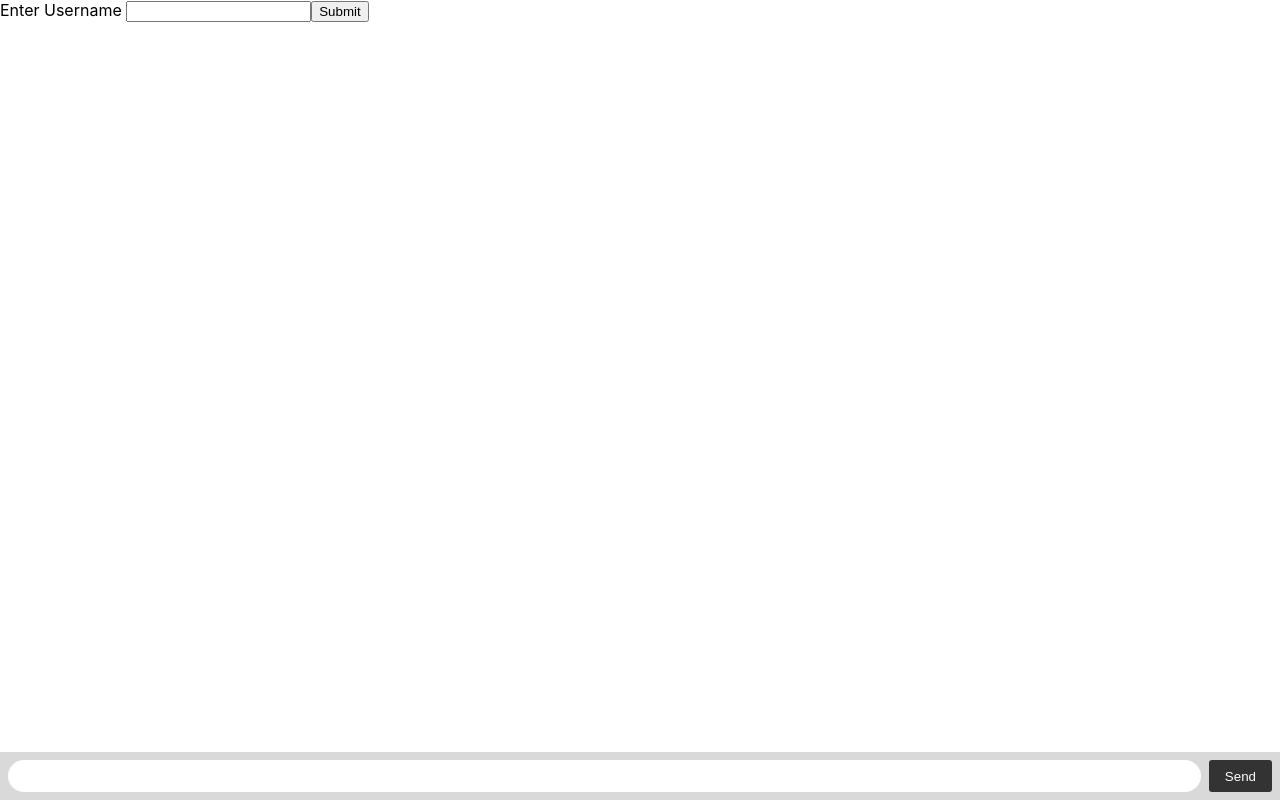
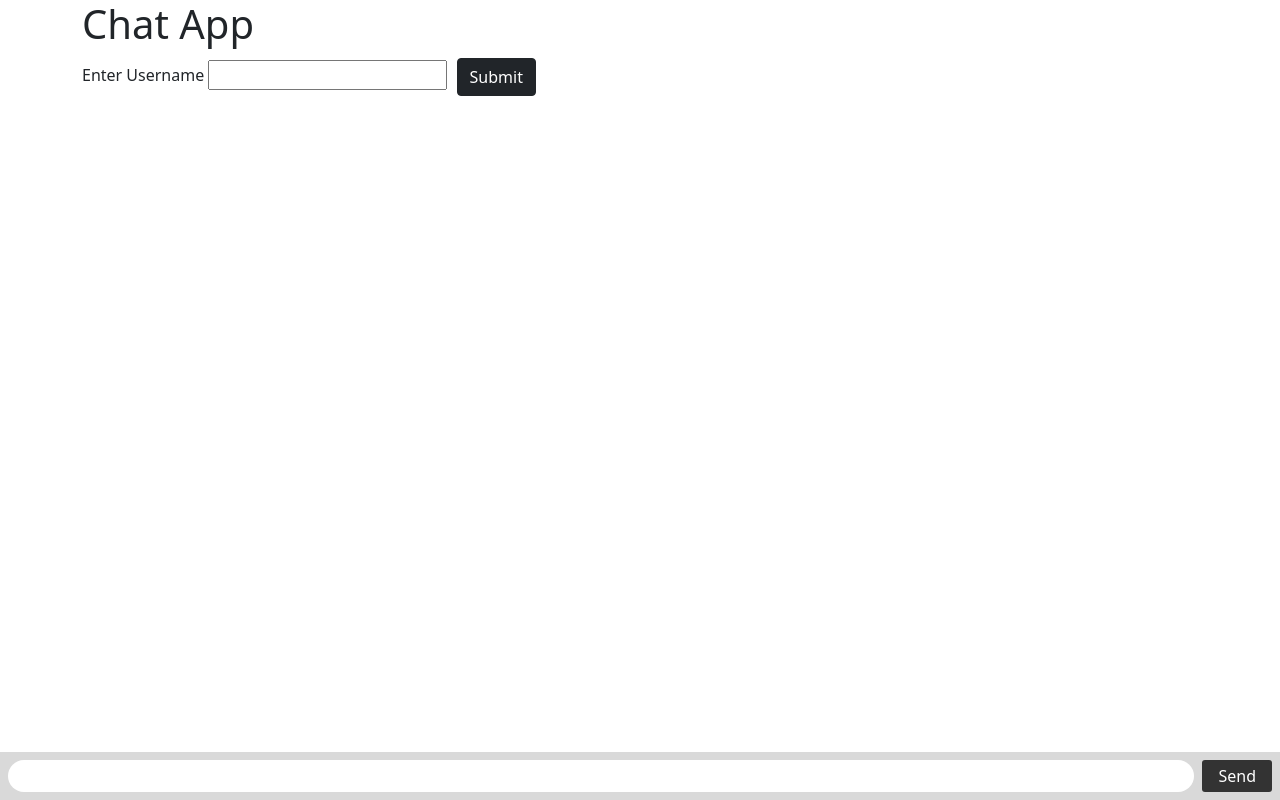
Before and after one commit to MatthewONeill/Socket-Io-Chat-App, a website: page public/index.html in a window 1280 px wide. Drawn offline with nearby package versions, Linux system fonts and the light colour scheme; no server answers.

Commit message:
clean up a bit

```diff
--- a/public/index.html
+++ b/public/index.html
@@ -3,19 +3,21 @@
   <head>
     <title>Socket.IO chat</title>
     <link rel="stylesheet" href="./app.css">
+    <link href="https://cdn.jsdelivr.net/npm/bootstrap@5.0.2/dist/css/bootstrap.min.css" rel="stylesheet" integrity="sha384-EVSTQN3/azprG1Anm3QDgpJLIm9Nao0Yz1ztcQTwFspd3yD65VohhpuuCOmLASjC" crossorigin="anonymous">
   </head>
   <body>
+    <div class="container">
+      <h1 style="margin-bottom: 10px;">Chat App</h1>
+
       <form id="form2">
         <label>Enter Username</label>
-      <input id="input2" autocomplete="off"/><button>Submit</button>
+        <input id="input2" autocomplete="off"/>
+        <button class="btn btn-dark" style="margin-left: 5px;">Submit</button>
       </form>
 
-    <div class="grid-2">
+      <div class="grid-2" style="margin-top: 10px;">
         <ul id="messages"></ul>
-
-
         <ul id="users"></ul>
-
       </div>
 
 
@@ -24,8 +26,12 @@
         <input id="input" autocomplete="off" /><button>Send</button>
       </form>
 
+
+    </div>
+
     <script src="/socket.io/socket.io.js"></script>
     <script src="./client.js"></script>
+    <script src="https://cdn.jsdelivr.net/npm/bootstrap@5.0.2/dist/js/bootstrap.bundle.min.js" integrity="sha384-MrcW6ZMFYlzcLA8Nl+NtUVF0sA7MsXsP1UyJoMp4YLEuNSfAP+JcXn/tWtIaxVXM" crossorigin="anonymous"></script>
   </body>
 
 
--- a/server.js
+++ b/server.js
@@ -25,7 +25,6 @@ io.on('connection', (socket) => {
     loadUsers();
 
     socket.on('chat message', (msg) => {
-        console.log('message: ' + msg);
         if(socket.nickname){
             history.push(socket.nickname + ': ' + msg);
             io.emit('chat message', socket.nickname + ': ' + msg);
@@ -48,7 +47,6 @@ io.on('connection', (socket) => {
     });
 
     socket.on('disconnect', () => {
-        console.log(users.indexOf(socket.nickname));
         users.splice(users.indexOf(socket.nickname), 1);
         loadUsers();
         io.emit('chat message', socket.nickname + ' disconnected');
```
Lines whose indentation alone changed are shown as unchanged.
